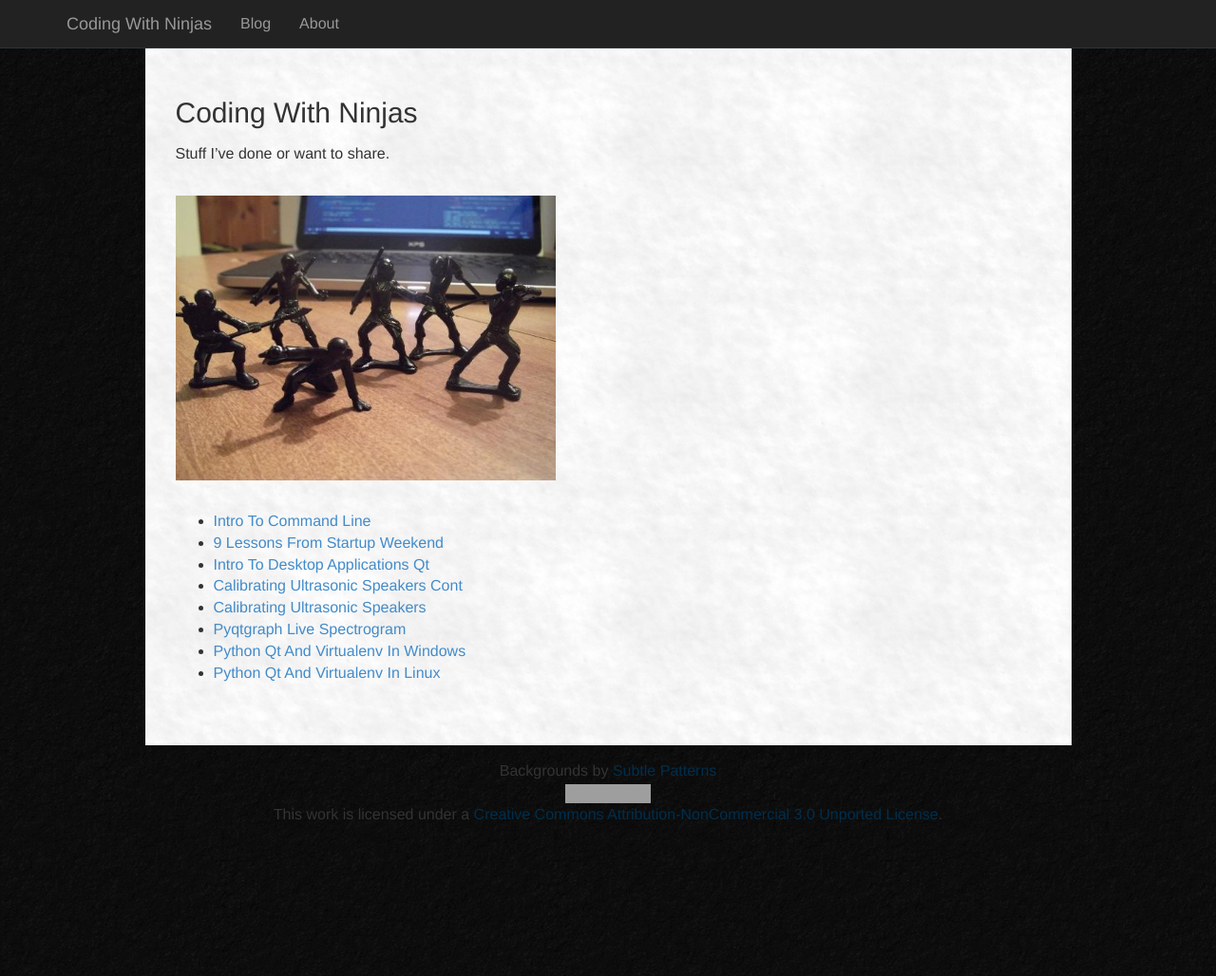
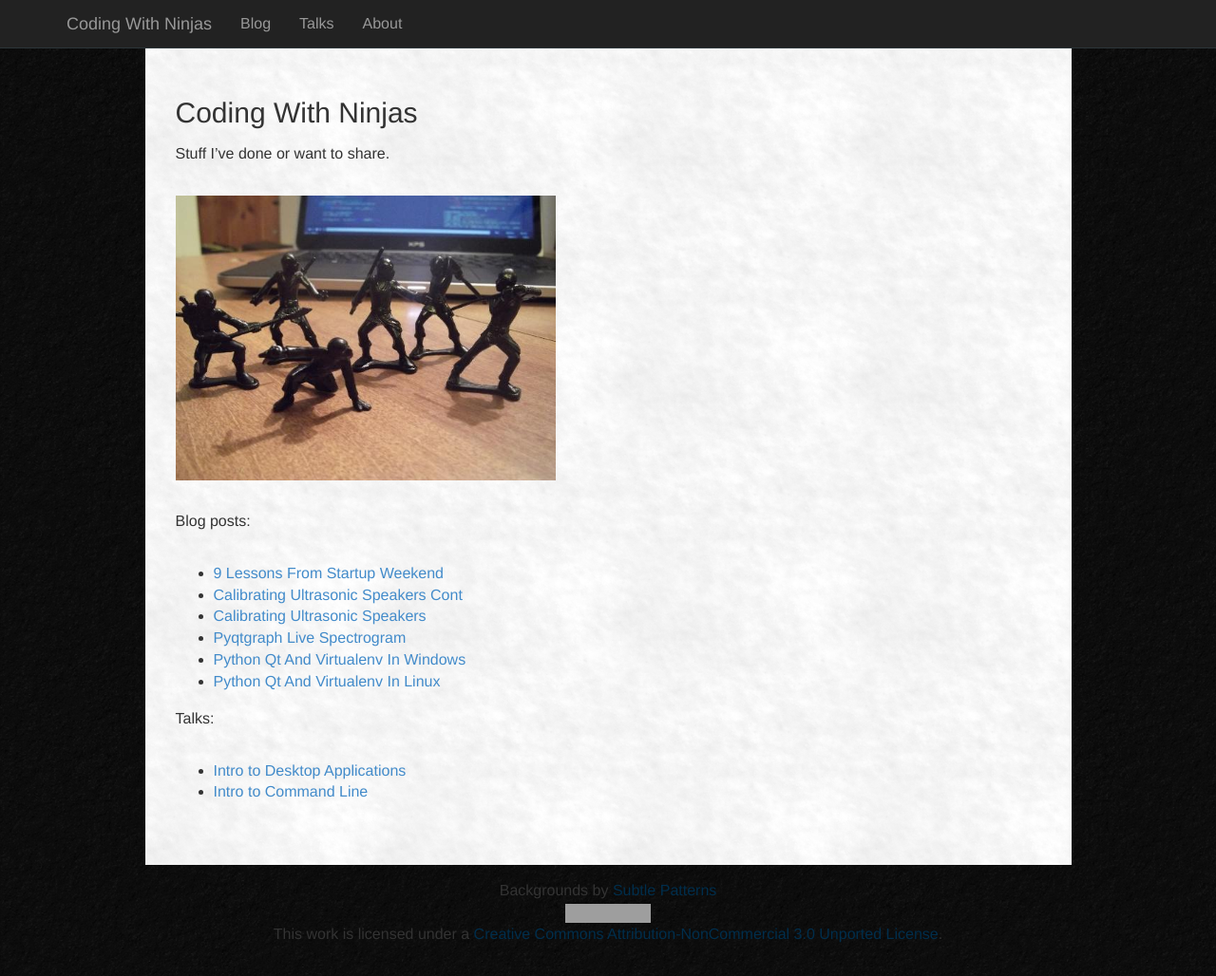
Before and after one commit to boylea/boylea.github.io, a Jekyll site: the page built from index.md, in a window 1280 px wide and 1028 px high. Shown: the whole window at 95% size. Built offline with Jekyll 4.4.1, drawn with Linux system fonts in a browser that asks for light colours; grey boxes are pictures that could not be loaded.

Commit message:
talks separated into own sections

```diff
--- a/_config.yml
+++ b/_config.yml
@@ -3,3 +3,7 @@ permalink: /:title
 pygments: true
 github: [Repository metadata]
 markdown: kramdown
+
+collections:
+  talks:
+    output: true
--- a/_layouts/default.html
+++ b/_layouts/default.html
@@ -28,6 +28,7 @@
         <div class="collapse navbar-collapse" id="mynavbar-content">
           <ul class="nav navbar-nav">
             <li><a href="/blog_list.html">Blog</a></li>
+            <li><a href="/talk_list.html">Talks</a></li>
             <li><a href="/about.html">About</a></li>
           </ul>
         </div><!--/.nav-collapse -->
--- a/index.md
+++ b/index.md
@@ -10,6 +10,8 @@ Stuff I've done or want to share.
 
 <img src="images/ninjaslaptop.jpg" alt="ninjas" style="width: 400px;" title="An eager pack of problem-solving ninjas"/>
 
+Blog posts:
+
 <ul>
   {% for post in site.posts %}
     <li>
@@ -17,3 +19,12 @@ Stuff I've done or want to share.
     </li>
   {% endfor %}
 </ul>
+
+Talks:
+<ul>
+  {% for talk in site.talks %}
+    <li>
+      <a href="{{ talk.url }}">{{ talk.title }}</a>
+    </li>
+  {% endfor %}
+</ul>
```
Also changed, not shown: _talks/2014-10-22-Intro-to-Desktop-Applications-Qt.md (renamed from _posts/2014-10-22-Intro-to-Desktop-Applications-Qt.md, +3 -1 lines), _talks/2015-04-12-Intro-to-Command-Line.md (renamed from _posts/2015-04-12-Intro-to-Command-Line.md, +3 -1 lines), talk_list.md (added, +15 -0 lines).
